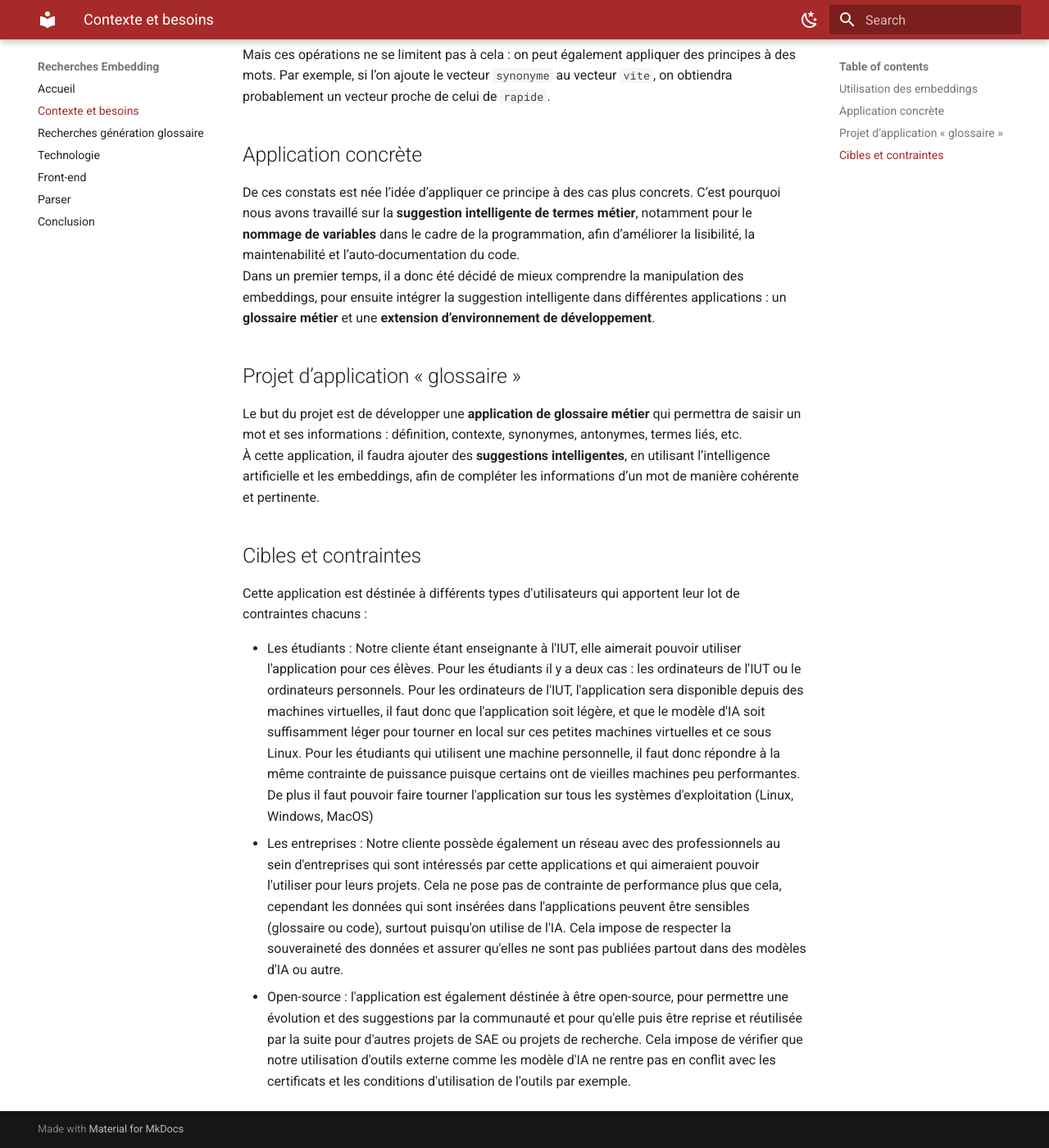
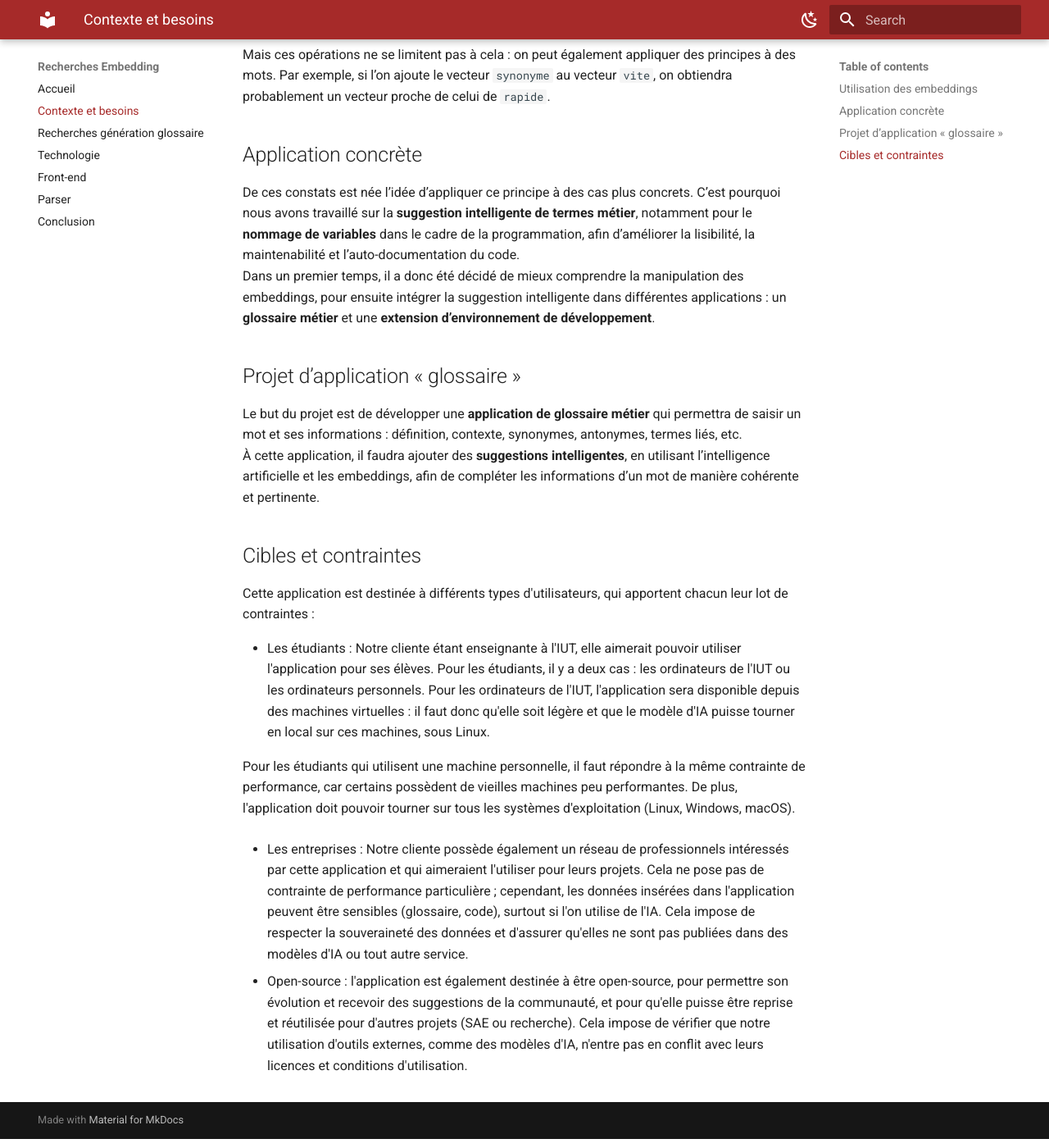
Before and after one commit to Embedding-Groupe/synthese-de-recherche-mkdocs, an MkDocs documentation site: the page built from docs/contexte_besoin.md, in a window 1280 px wide and 1400 px high, scrolled down 991 px. Shown: the whole window at 82% size. Built offline with MkDocs 1.6.1 and Material for MkDocs 9.7.7, drawn with Linux system fonts in a browser that asks for light colours.

Commit message:
Correction de la formulation et amélioration de la clarté sur la partie parlant du contexte et besoin métier

```diff
--- a/docs/contexte_besoin.md
+++ b/docs/contexte_besoin.md
@@ -27,9 +27,12 @@ Le but du projet est de développer une **application de glossaire métier** qui
 
 ## Cibles et contraintes
 
-Cette application est déstinée à différents types d'utilisateurs qui apportent leur lot de contraintes chacuns :
+Cette application est destinée à différents types d'utilisateurs, qui apportent chacun leur lot de contraintes :
 
- - Les étudiants : Notre cliente étant enseignante à l'IUT, elle aimerait pouvoir utiliser l'application pour ces élèves. Pour les étudiants il y a deux cas : les ordinateurs de l'IUT ou le ordinateurs personnels. Pour les ordinateurs de l'IUT, l'application sera disponible depuis des machines virtuelles, il faut donc que l'application soit légère, et que le modèle d'IA soit suffisamment léger pour tourner en local sur ces petites machines virtuelles et ce sous Linux.
- Pour les étudiants qui utilisent une machine personnelle, il faut donc répondre à la même contrainte de puissance puisque certains ont de vieilles machines peu performantes. De plus il faut pouvoir faire tourner l'application sur tous les systèmes d'exploitation (Linux, Windows, MacOS)
- - Les entreprises : Notre cliente possède également un réseau avec des professionnels au sein d'entreprises qui sont intéressés par cette applications et qui aimeraient pouvoir l'utiliser pour leurs projets. Cela ne pose pas de contrainte de performance plus que cela, cependant les données qui sont insérées dans l'applications peuvent être sensibles (glossaire ou code), surtout puisqu'on utilise de l'IA. Cela impose de respecter la souveraineté des données et assurer qu'elles ne sont pas publiées partout dans des modèles d'IA ou autre.
- - Open-source : l'application est également déstinée à être open-source, pour permettre une évolution et des suggestions par la communauté et pour qu'elle puis être reprise et réutilisée par la suite pour d'autres projets de SAE ou projets de recherche. Cela impose de vérifier que notre utilisation d'outils externe comme les modèle d'IA ne rentre pas en conflit avec les certificats et les conditions d'utilisation de l'outils par exemple.
+- Les étudiants : Notre cliente étant enseignante à l'IUT, elle aimerait pouvoir utiliser l'application pour ses élèves. Pour les étudiants, il y a deux cas : les ordinateurs de l'IUT ou les ordinateurs personnels. Pour les ordinateurs de l'IUT, l'application sera disponible depuis des machines virtuelles : il faut donc qu'elle soit légère et que le modèle d'IA puisse tourner en local sur ces machines, sous Linux.
+
+  Pour les étudiants qui utilisent une machine personnelle, il faut répondre à la même contrainte de performance, car certains possèdent de vieilles machines peu performantes. De plus, l'application doit pouvoir tourner sur tous les systèmes d'exploitation (Linux, Windows, macOS).
+
+- Les entreprises : Notre cliente possède également un réseau de professionnels intéressés par cette application et qui aimeraient l'utiliser pour leurs projets. Cela ne pose pas de contrainte de performance particulière ; cependant, les données insérées dans l'application peuvent être sensibles (glossaire, code), surtout si l'on utilise de l'IA. Cela impose de respecter la souveraineté des données et d'assurer qu'elles ne sont pas publiées dans des modèles d'IA ou tout autre service.
+
+- Open-source : l'application est également destinée à être open-source, pour permettre son évolution et recevoir des suggestions de la communauté, et pour qu'elle puisse être reprise et réutilisée pour d'autres projets (SAE ou recherche). Cela impose de vérifier que notre utilisation d'outils externes, comme des modèles d'IA, n'entre pas en conflit avec leurs licences et conditions d'utilisation.
```
